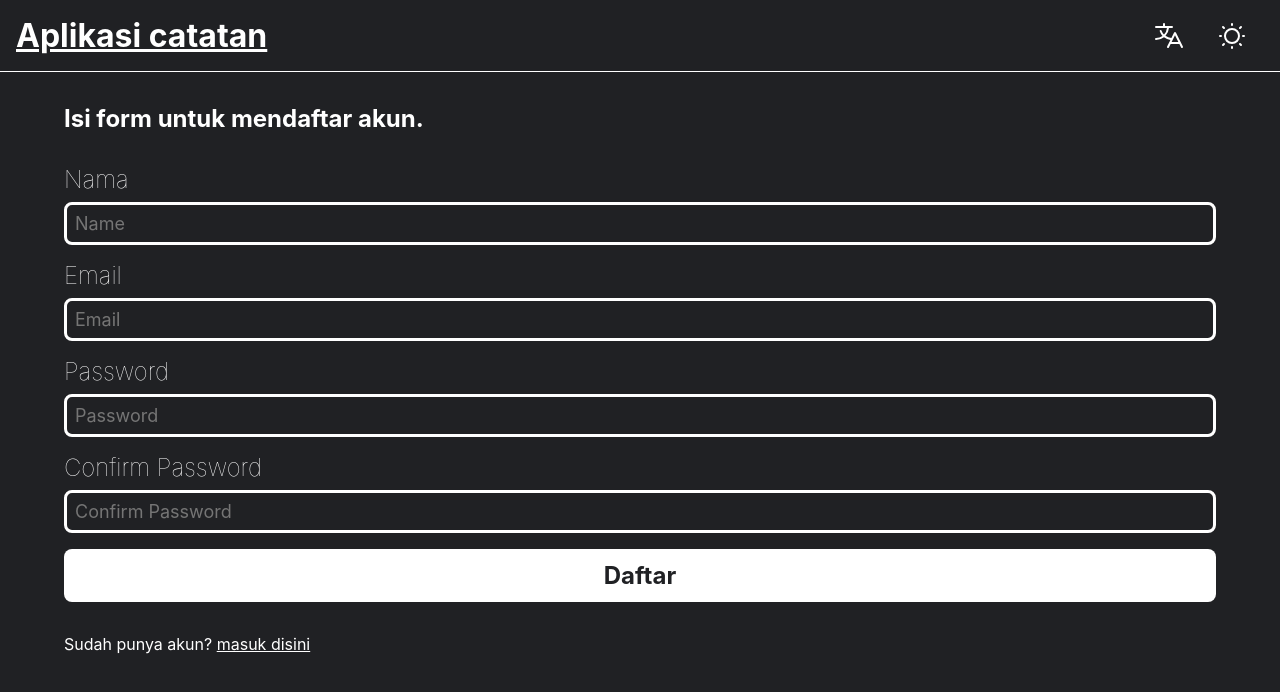
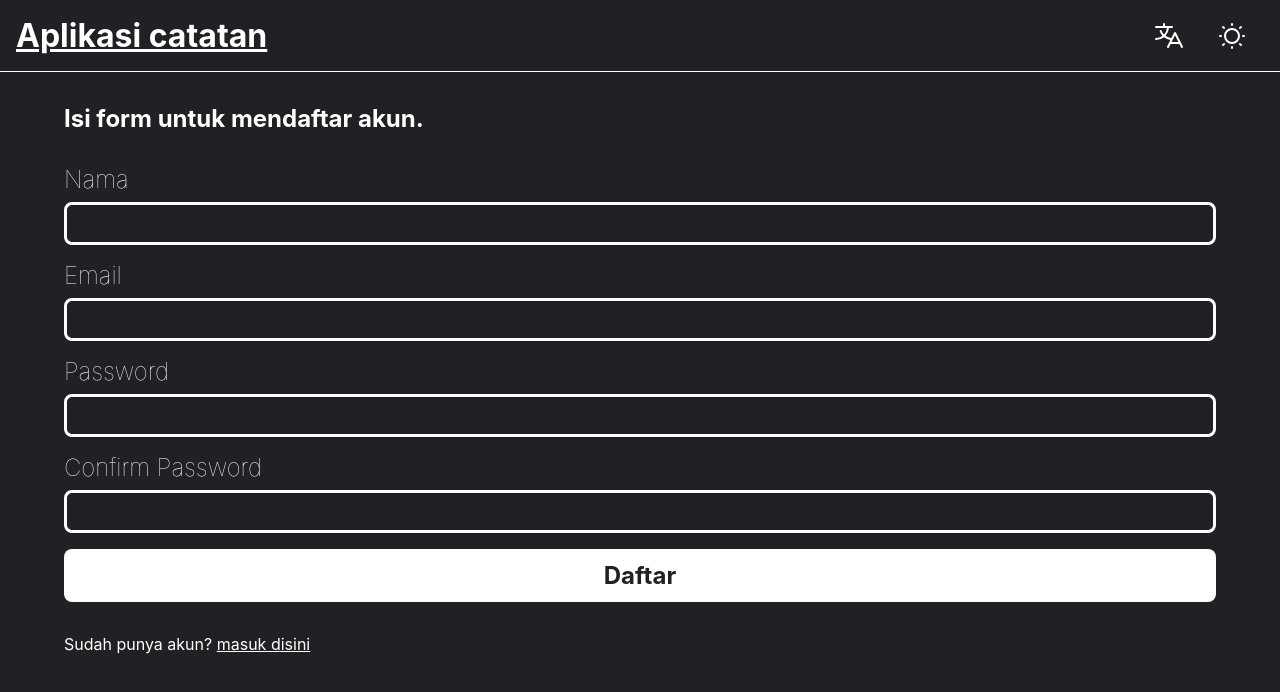
Before and after one commit to rusdiahamid/note-app, a React (Vite) app: page /register in a window 1280 px wide. Shown: the top 692 px of the page. Built offline with nearby package versions, Linux system fonts and the light colour scheme; no server answers.

Commit message:
fixed register page

```diff
--- a/src/components/RegisterInput.jsx
+++ b/src/components/RegisterInput.jsx
@@ -1,8 +1,11 @@
 import { useContext } from 'react';
+import propTypes from 'prop-types';
+import Swal from 'sweetalert2';
+
 import useInput from '../hooks/useInput';
-import propTypes from 'prop-types';
 import LocaleContext from '../contexts/LocaleContext';
 import { registerPage } from '../utils/content';
+
 const RegisterInput = ({ register, disabled }) => {
   const [name, onNameChange] = useInput('');
   const [email, onEmailChange] = useInput('');
@@ -13,11 +16,24 @@ const RegisterInput = ({ register, disabled }) => {
   const onSubmit = (e) => {
     e.preventDefault();
 
-    register({
-      name,
-      email,
-      password,
-    });
+    if (password !== confirmPassword) {
+      Swal.fire({
+        icon: 'error',
+        title: 'Oops...',
+        text: 'Password and Confirm password does not match',
+      });
+    } else {
+      Swal.fire({
+        title: 'Success',
+        text: 'Register Successfully',
+        icon: 'success',
+      });
+      register({
+        name,
+        email,
+        password,
+      });
+    }
   };
 
   return (
@@ -29,7 +45,6 @@ const RegisterInput = ({ register, disabled }) => {
       <input
         type="text"
         id="name"
-        placeholder="Name"
         value={name}
         onChange={onNameChange}
         disabled={disabled}
@@ -39,7 +54,6 @@ const RegisterInput = ({ register, disabled }) => {
       <input
         type="text"
         id="email"
-        placeholder="Email"
         value={email}
         onChange={onEmailChange}
         disabled={disabled}
@@ -47,9 +61,8 @@ const RegisterInput = ({ register, disabled }) => {
       />
       <label htmlFor="email">Password</label>
       <input
-        type="text"
+        type="password"
         id="password"
-        placeholder="Password"
         value={password}
         onChange={onPasswordChange}
         disabled={disabled}
@@ -57,9 +70,8 @@ const RegisterInput = ({ register, disabled }) => {
       />
       <label htmlFor="confirm-password">Confirm Password</label>
       <input
-        type="text"
+        type="password"
         id="confirm-password"
-        placeholder="Confirm Password"
         value={confirmPassword}
         onChange={onConfirmPasswordChange}
         disabled={disabled}
--- a/src/pages/RegisterPage.jsx
+++ b/src/pages/RegisterPage.jsx
@@ -28,7 +28,7 @@ const RegisterPage = () => {
       <h2>{registerPage[locale].header}</h2>
       <RegisterInput
         register={onRegister}
-        disable={disabled}
+        disabled={disabled}
       />
       <p>
         {registerPage[locale].footer} <Link to="/login">{registerPage[locale].link}</Link>
```
